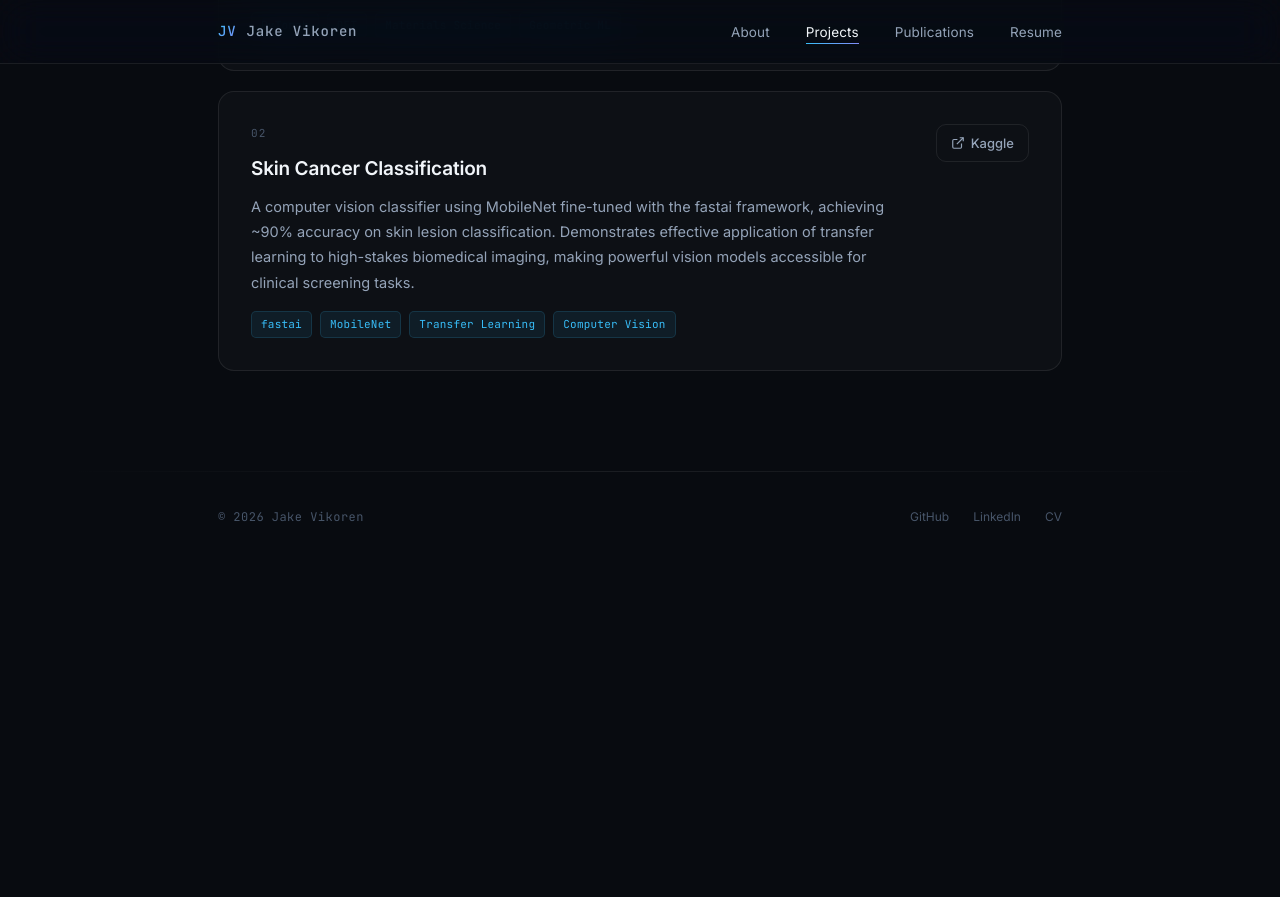
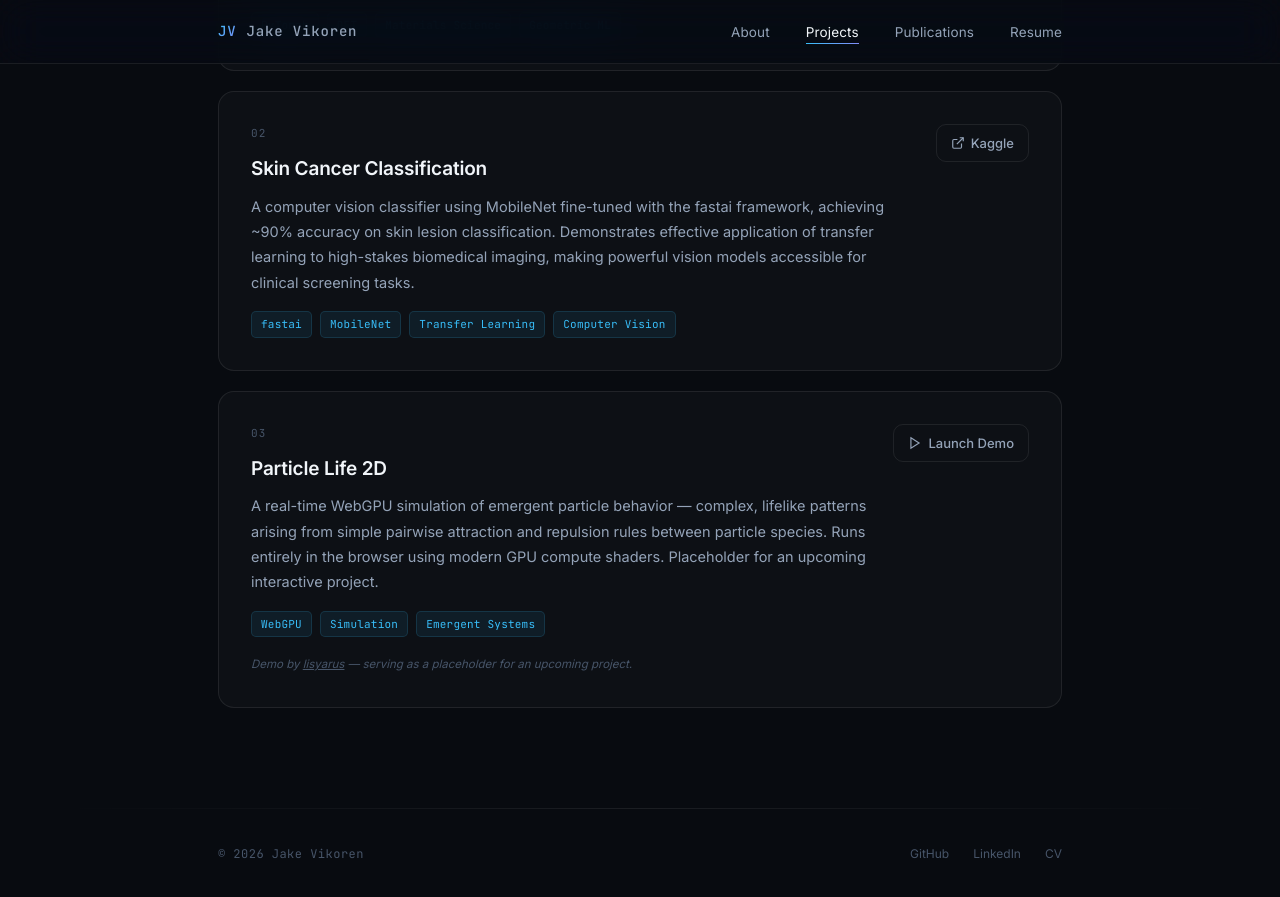
Before and after one commit to JVikoren/jakevikoren, a Jekyll site: the page built from projects.html, in a window 1280 px wide and 900 px high, scrolled down 613 px. Shown: the top 897 px of the window. Built offline with Jekyll 4.4.1, drawn with Linux system fonts in a browser that asks for light colours; before the commit the page ends 1176 px from its top, so only the background shows below that.

Commit message:
Reintroduce particle life.

```diff
--- a/projects.html
+++ b/projects.html
@@ -79,6 +79,37 @@ page_id: projects
         </div>
       </div>
 
+      <!-- Particle Life -->
+      <div class="project-card fade-in delay-2">
+        <div class="project-body">
+          <p class="project-number">03</p>
+          <h2 class="project-title">Particle Life 2D</h2>
+          <p class="project-desc">
+            A real-time WebGPU simulation of emergent particle behavior — complex, lifelike
+            patterns arising from simple pairwise attraction and repulsion rules between particle
+            species. Runs entirely in the browser using modern GPU compute shaders.
+            Placeholder for an upcoming interactive project.
+          </p>
+          <div class="project-tags">
+            <span class="tag">WebGPU</span>
+            <span class="tag">Simulation</span>
+            <span class="tag">Emergent Systems</span>
+          </div>
+          <p class="project-note">
+            Demo by <a href="https://lisyarus.github.io/blog/" target="_blank" rel="noopener">lisyarus</a> — serving as
+            a placeholder for an upcoming project.
+          </p>
+        </div>
+        <div class="project-links">
+          <a href="{{ '/projects/particle-life.html' | relative_url }}" class="project-link">
+            <svg width="14" height="14" viewBox="0 0 24 24" fill="none" stroke="currentColor" stroke-width="2">
+              <polygon points="5 3 19 12 5 21 5 3" />
+            </svg>
+            Launch Demo
+          </a>
+        </div>
+      </div>
+
     </div>
   </div>
 </section>
```
